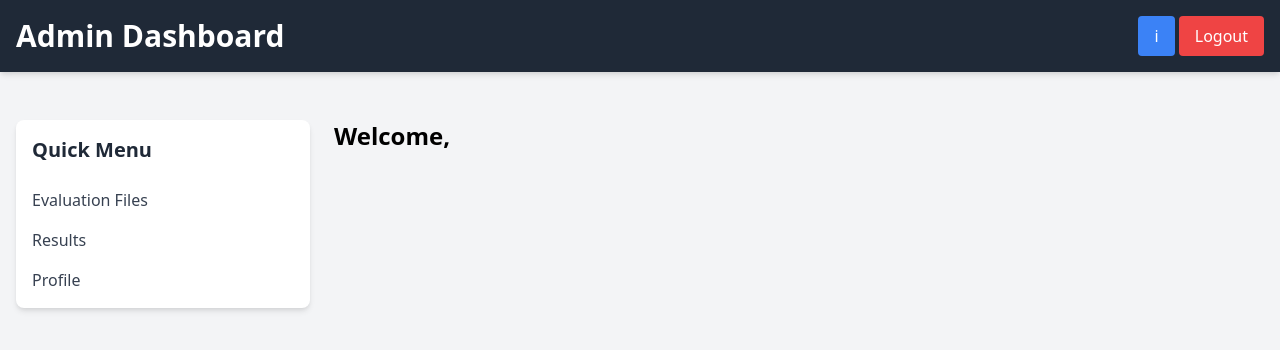
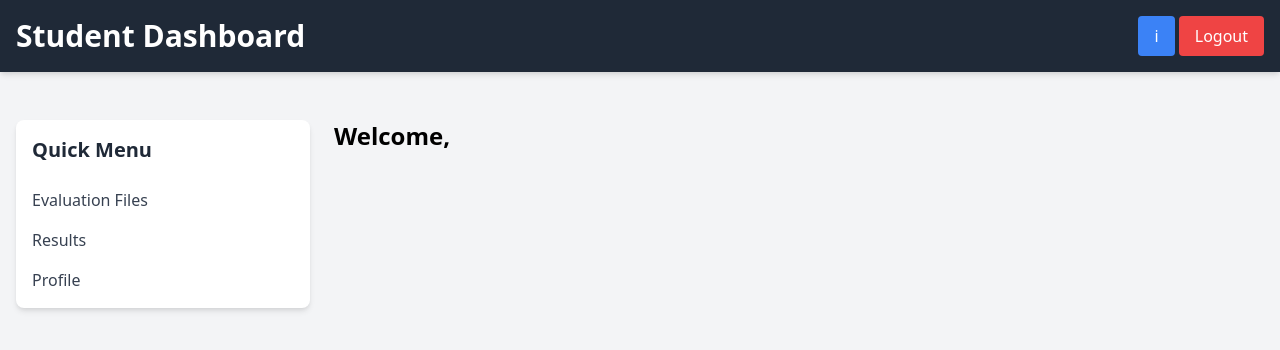
Before and after one commit to ak-1983/V2_Final, a Django app: page /StudentHome/ in a window 1280 px wide. Shown: the top 350 px of the page. Run offline with Django 5.2, Linux system fonts and the light colour scheme.

Commit message:
Minor changes

```diff
--- a/app/templates/StudentHome.html
+++ b/app/templates/StudentHome.html
@@ -15,7 +15,7 @@
     <header class="bg-gray-800 text-white p-4 shadow-md">
         <div class="max-w-7xl mx-auto flex justify-between items-center">
             <!-- Logo/Title -->
-            <h1 class="text-3xl font-semibold">Admin Dashboard</h1>
+            <h1 class="text-3xl font-semibold">Student Dashboard</h1>
 
             <!-- Logout Button -->
             <div>
--- a/app/templates/TAHome.html
+++ b/app/templates/TAHome.html
@@ -17,7 +17,7 @@
     <header class="bg-gray-800 text-white p-4 shadow-md">
         <div class="max-w-7xl mx-auto flex justify-between items-center">
             <!-- Logo/Title -->
-            <h1 class="text-3xl font-semibold">Admin Dashboard</h1>
+            <h1 class="text-3xl font-semibold">TA Dashboard</h1>
 
             <!-- Logout Button -->
             <div>
--- a/app/templates/TeacherHome.html
+++ b/app/templates/TeacherHome.html
@@ -18,7 +18,7 @@
     <header class="bg-gray-800 text-white p-4 shadow-md">
         <div class="max-w-7xl mx-auto flex justify-between items-center">
             <!-- Logo/Title -->
-            <h1 class="text-3xl font-semibold">Admin Dashboard</h1>
+            <h1 class="text-3xl font-semibold">Teacher Dashboard</h1>
 
             <!-- Logout Button -->
             <div>
```
